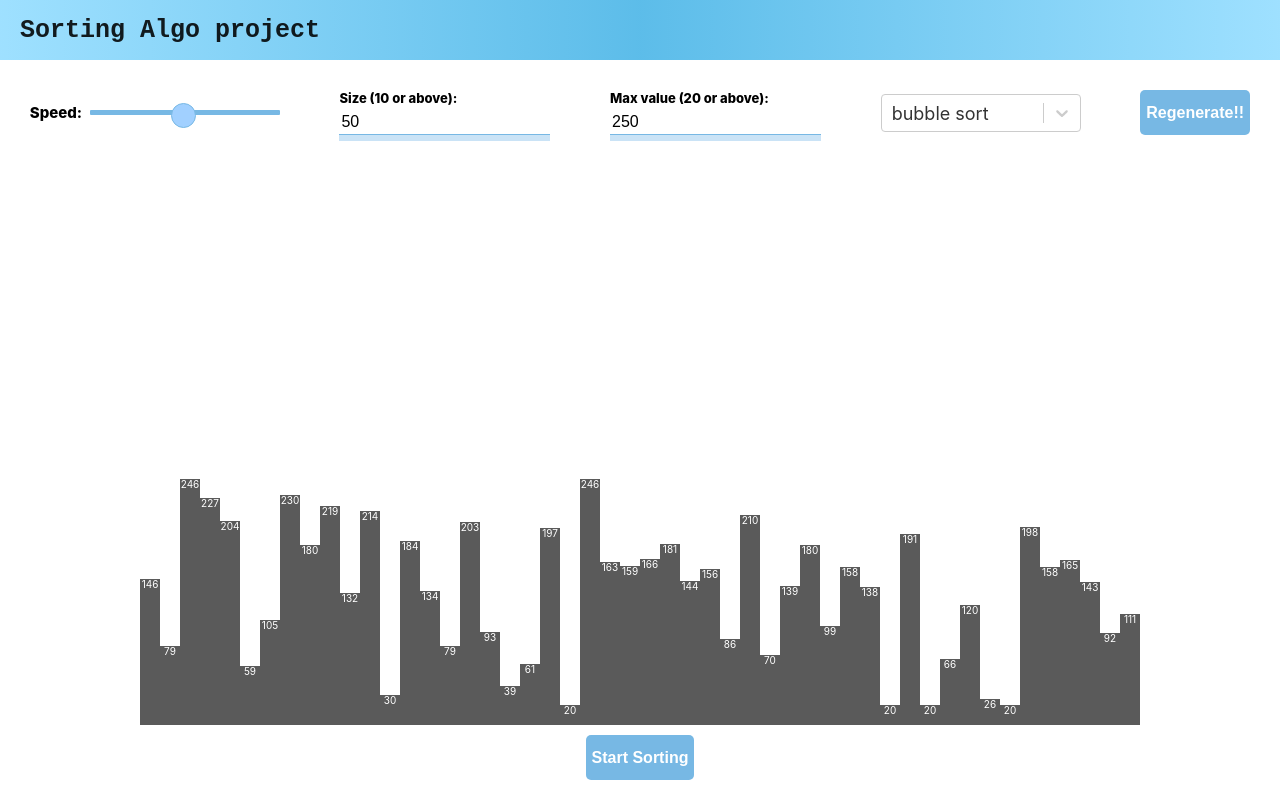
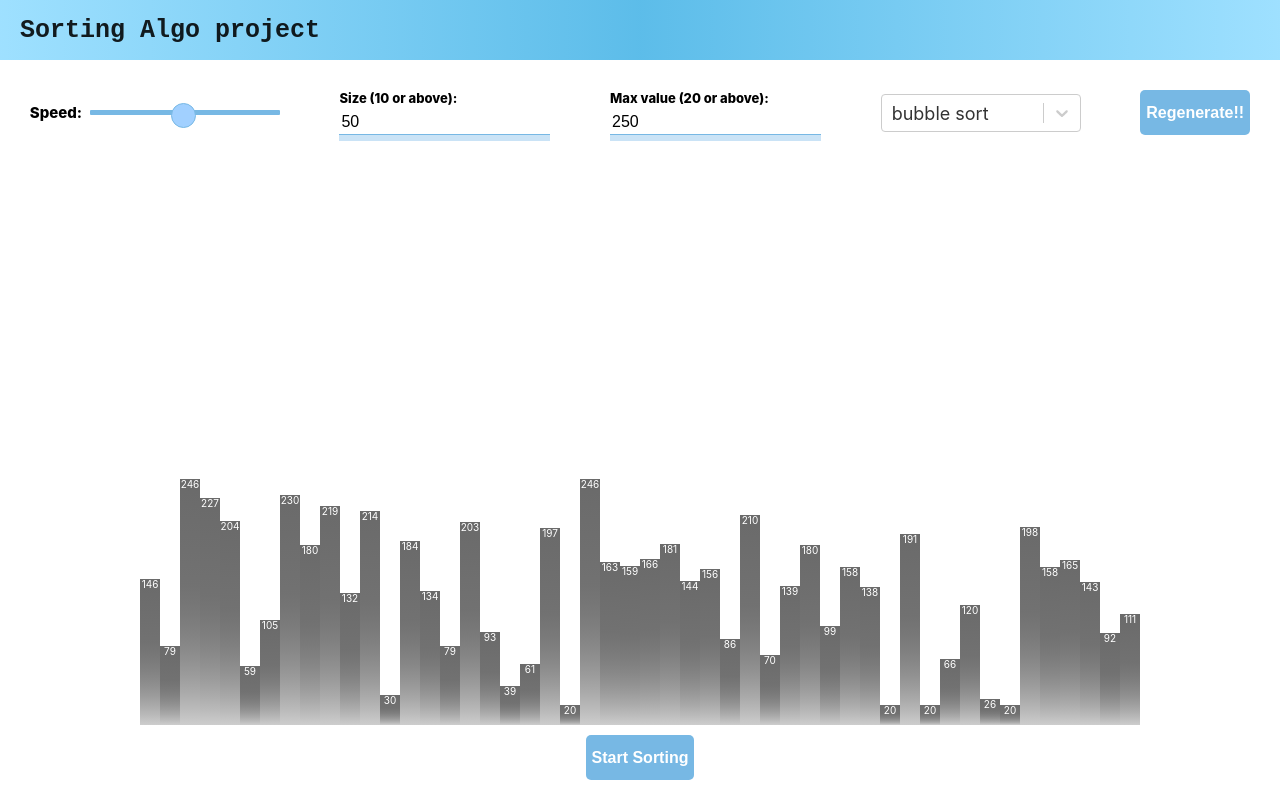
Before and after one commit to lianfengluo/sorting_project, a React (Create React App) app: page / in a window 1280 px wide. Built offline with nearby package versions, Linux system fonts and the light colour scheme.

Commit message:
change the bar css background

```diff
--- a/src/App.css
+++ b/src/App.css
@@ -49,7 +49,6 @@ h3 {
 .header {
   width: 100%;
   display: flex;
-  /* background-color: rgba(22, 160, 224, 0.698); */
   background: linear-gradient(
     to right,
     rgba(16, 179, 255, 0.404),
@@ -327,7 +326,7 @@ h3 {
   display: inline-block;
   bottom: 0;
   margin: 0;
-  background-color: rgb(90, 90, 90);
+  background: linear-gradient(to bottom, rgba(90, 90, 90, 0.9), 80%,rgba(90, 90, 90, 0.3));
   box-sizing: border-box;
   line-height: 100%;
 }
--- a/src/components/BarChart.tsx
+++ b/src/components/BarChart.tsx
@@ -22,15 +22,15 @@ const BarChart: React.FC<Props> = ({ array, speed, setArray, algoOption }) => {
   const changeBarValue = async (i: number, value: number): Promise<void> => {
     const node = refsArray[i];
     if (node) {
-      const old_bgColor:string = node.style.backgroundColor;
-      node.style.backgroundColor = "rgba(0, 140, 255, 0.712)";
+      const old_bg:string = node.style.background;
+      node.style.background = "linear-gradient(to bottom, rgba(0, 140, 255, 0.829), 70%, rgba(0, 140, 255, 0.3))";
       node.style.height = value.toString() + 'px';
       await new Promise((resolve, _) => {
         rerender && resolve();
         setTimeout(()=>resolve(), 3000 / speed)
       })
       node.textContent = value.toString();
-      node.style.backgroundColor = old_bgColor;
+      node.style.background = old_bg;
     }
   }
 
--- a/src/components/Content.tsx
+++ b/src/components/Content.tsx
@@ -1,6 +1,5 @@
 import React, { useState, useEffect, lazy, Suspense } from 'react';
 import { default_size, default_max, default_speed, algos } from './Settings';
-
 
 const BarChart = lazy(() => import('./BarChart'));
 const Settings = lazy(() => import('./Settings'));
```
